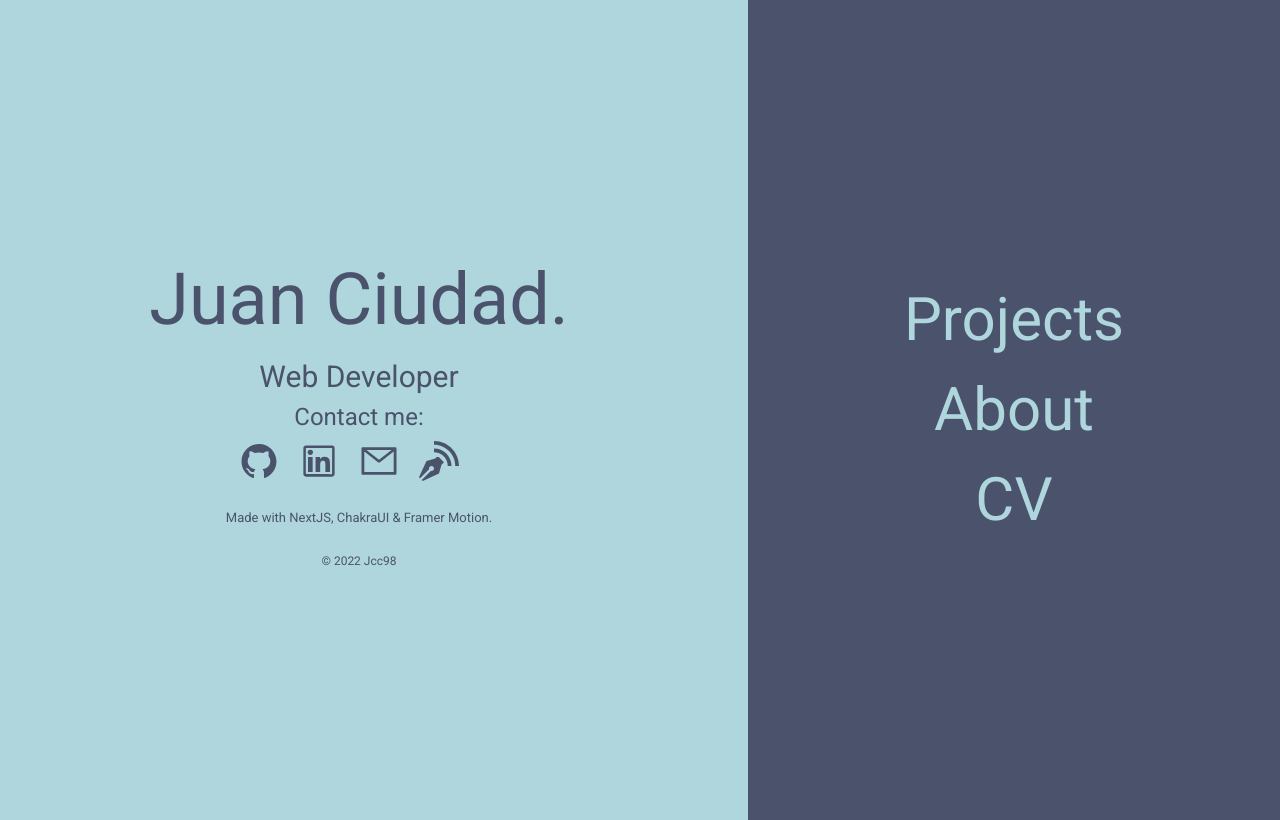
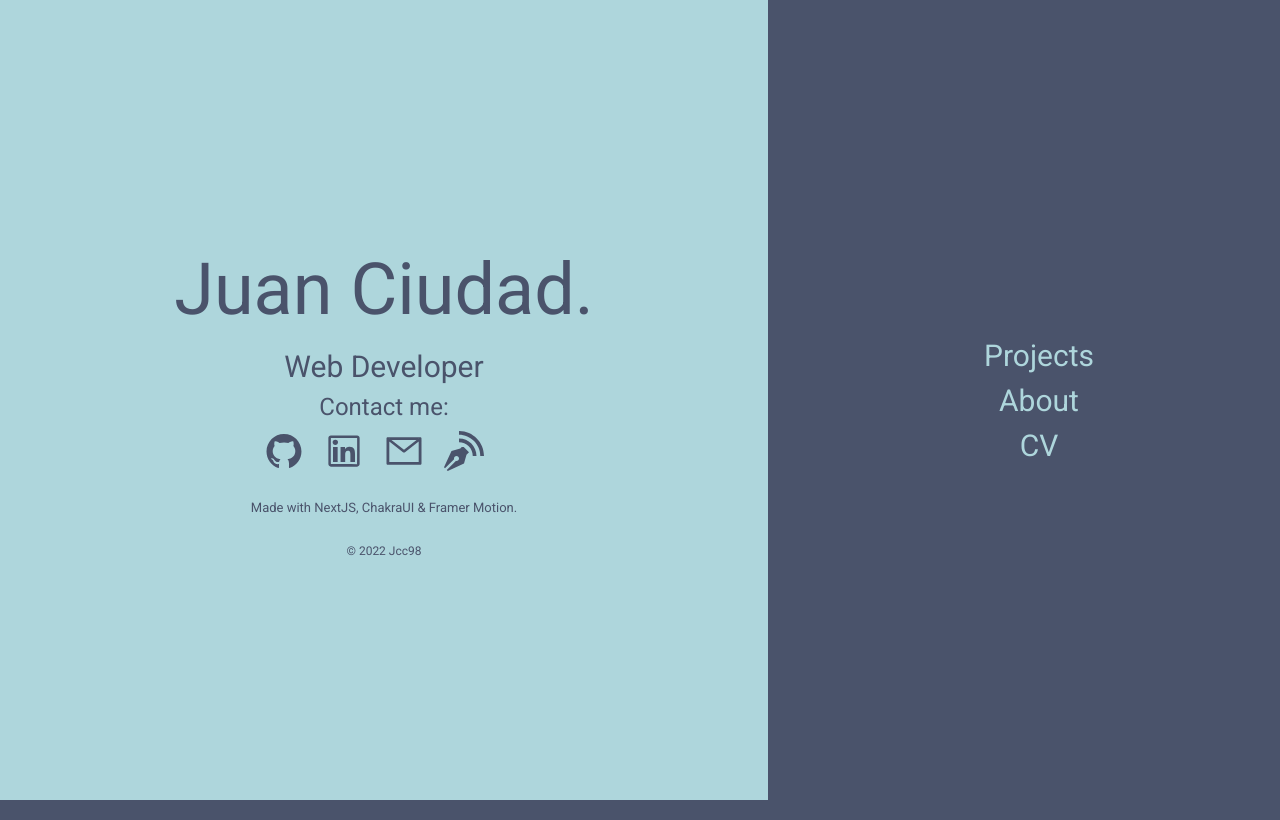
Before and after one commit to jcc98/portfolio, a Next.js app: page / in a window 1280 px wide. Built offline with nearby package versions, Linux system fonts and the light colour scheme.

Commit message:
fixed overflow on main page

```diff
--- a/src/nav.js
+++ b/src/nav.js
@@ -17,8 +17,8 @@ const Nav = () => {
   return (
 
 
-        <UnorderedList Shadow="xl" color="brand.primary" bg="brand.third" p={2.5} styleType="none" fontSize="3xl">
-            <Flex fontSize={{base:"4xl", md:"5xl", lg:"6xl"}} height={{base: "40vh", md: "100vh", lg: "100vh"}} width={{base: "100vw", md:"40vw", lg: "40vw"}} justifyContent={"center"} alignItems={"center"} flexDirection={"column"}>
+            <Flex fontSize={{base:"4xl", md:"5xl", lg:"6xl"}} height={{base: "40vh", md: "100vh", lg: "100vh"}} width={{base: "100vw", md:"40vw", lg: "40vw"}} justifyContent={"center"} bg="brand.third" alignItems={"center"} flexDirection={"column"}>
+        <UnorderedList Shadow="xl" color="brand.primary"  textAlign={"center"} p={2.5} styleType="none" fontSize="3xl">
             <MotionBox whileHover={{scale: 1.1}}>
             <Link passHref rel="noreferrer" href="/projects"><ListItem _hover={listItemHoverStyle}>Projects</ListItem></Link>
             </MotionBox>
@@ -29,8 +29,8 @@ const Nav = () => {
             <a rel="noreferrer" target="_blank" href="https://drive.google.com/file/d/1APv6qrC64OE4Jb04OkQ26L1ozGcQ5E2y/view?usp=sharing"><ListItem _hover={listItemHoverStyle}>CV</ListItem></a>
             </MotionBox>
 
+          </UnorderedList>
             </Flex>
-          </UnorderedList>
 
   )
 }
```
